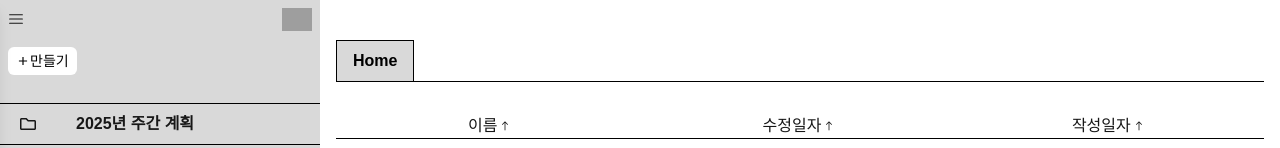
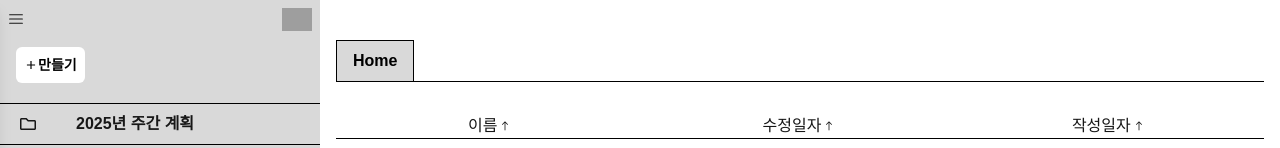
Before and after one commit to MyungWanPark/weekly-planner, a Next.js app: page /dashboard in a window 1280 px wide. Shown: the top 148 px of the page. Built offline with nearby package versions, Linux system fonts and the light colour scheme; grey boxes are pictures that could not be loaded.

Commit message:
feat: login using env data

```diff
--- a/src/components/Login.tsx
+++ b/src/components/Login.tsx
@@ -10,10 +10,22 @@ const INPUT_CLASS = "outline-none bg-semiDarkGrey ml-2 p-2 w-4/5";
 export default function Login() {
     const [id, setId] = useState("");
     const [password, setPassword] = useState("");
+    const [showWarning, setShowWarning] = useState(false);
+
     const router = useRouter();
     const handleSubmit = (e: FormEvent<HTMLFormElement>) => {
         e.preventDefault();
-        router.push("/dashboard");
+
+        if (
+            id === process.env.NEXT_PUBLIC_ID &&
+            password === process.env.NEXT_PUBLIC_PASSWORD
+        ) {
+            router.push("/dashboard");
+        }
+        setShowWarning(true);
+        setTimeout(() => {
+            setShowWarning(false);
+        }, 1000);
     };
     const handleIdChange = (e: FormEvent<HTMLInputElement>) => {
         setId(e.currentTarget.value);
@@ -59,6 +71,11 @@ export default function Login() {
                     <Button type={0} />
                 </div>
             </form>
+            {showWarning && (
+                <p className="mt-2 text-red-500">
+                    아이디 혹은 비밀번호가 틀렸습니다.
+                </p>
+            )}
         </div>
     );
 }
--- a/src/components/Sidebar.tsx
+++ b/src/components/Sidebar.tsx
@@ -24,7 +24,7 @@ export default function Sidebar() {
                 </button>
                 <Logo width={30} height={30} />
             </div>
-            <Button type={1} btnClass="m-2" />
+            <Button type={1} btnClass="ml-4 mt-2" />
             <Menus />
             <HamburgerSidebar
                 isMenuOpen={isMenuOpen}
--- a/src/components/ui/Button.tsx
+++ b/src/components/ui/Button.tsx
@@ -15,7 +15,7 @@ const ButtonStyle = [
     },
     {
         text: (
-            <div className="flex items-center">
+            <div className="flex items-center font-bold py-1">
                 <PlusIcon />
                 <span className="">만들기</span>
             </div>
```
